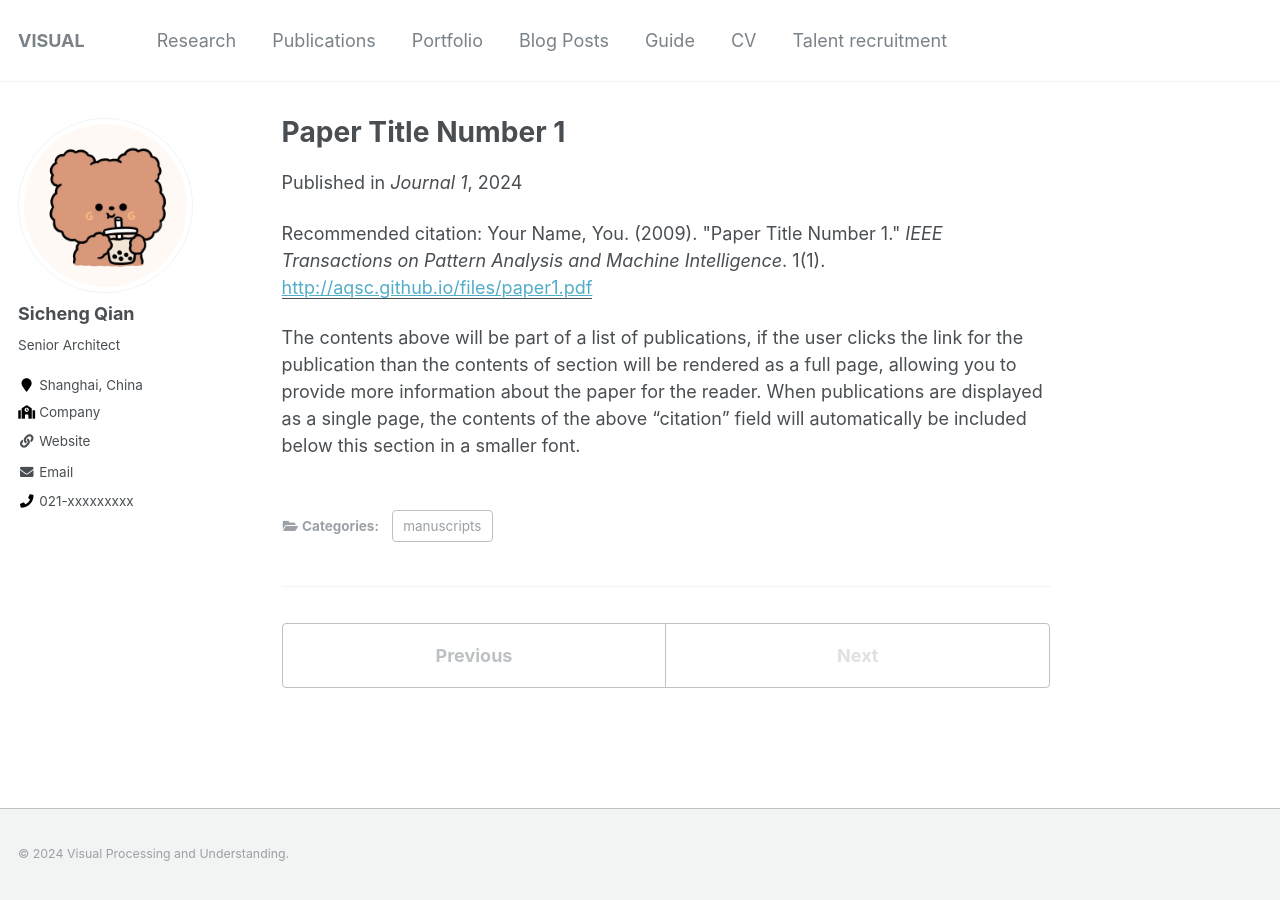
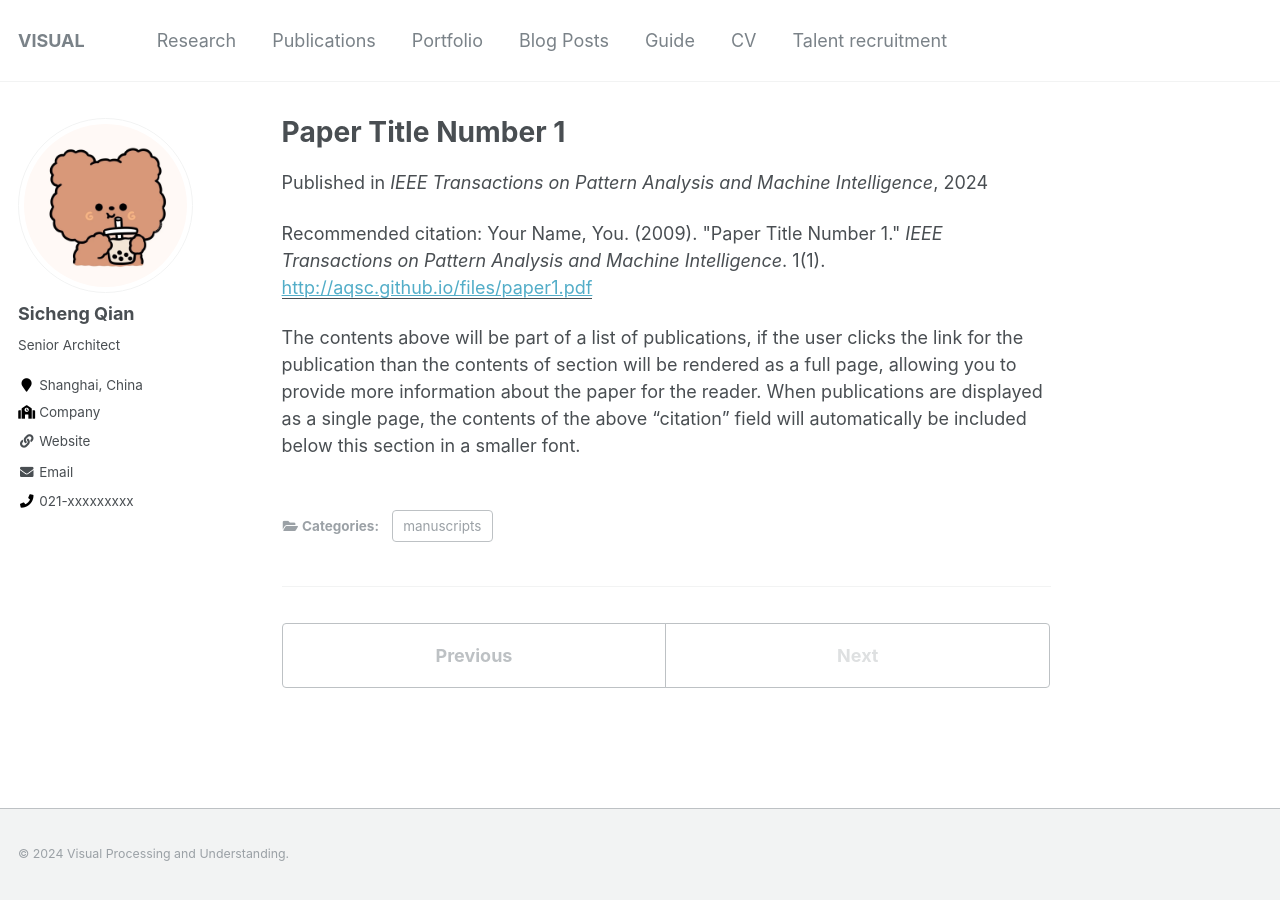
Before and after one commit to aqsc/aqsc.github.io, a Jekyll site: the page built from _publications/j_1.md, in a window 1280 px wide. Built offline with Jekyll 4.4.1, drawn with Linux system fonts in a browser that asks for light colours.

Commit message:
Update j_1.md

```diff
--- a/_publications/j_1.md
+++ b/_publications/j_1.md
@@ -5,7 +5,7 @@ category: manuscripts
 permalink: /publication/2009-10-01-paper-title-number-1
 excerpt: 'This paper is about the number 1. The number 2 is left for future work.'
 date: 2024-06-01
-venue: 'Journal 1'
+venue: 'IEEE Transactions on Pattern Analysis and Machine Intelligence'
 slidesurl: 'http://aqsc.github.io/files/slides1.pdf'
 paperurl: 'http://aqsc.github.io/files/paper1.pdf'
 citation: 'Your Name, You. (2009). &quot;Paper Title Number 1.&quot; <i>IEEE Transactions on Pattern Analysis and Machine Intelligence</i>. 1(1).'
```
